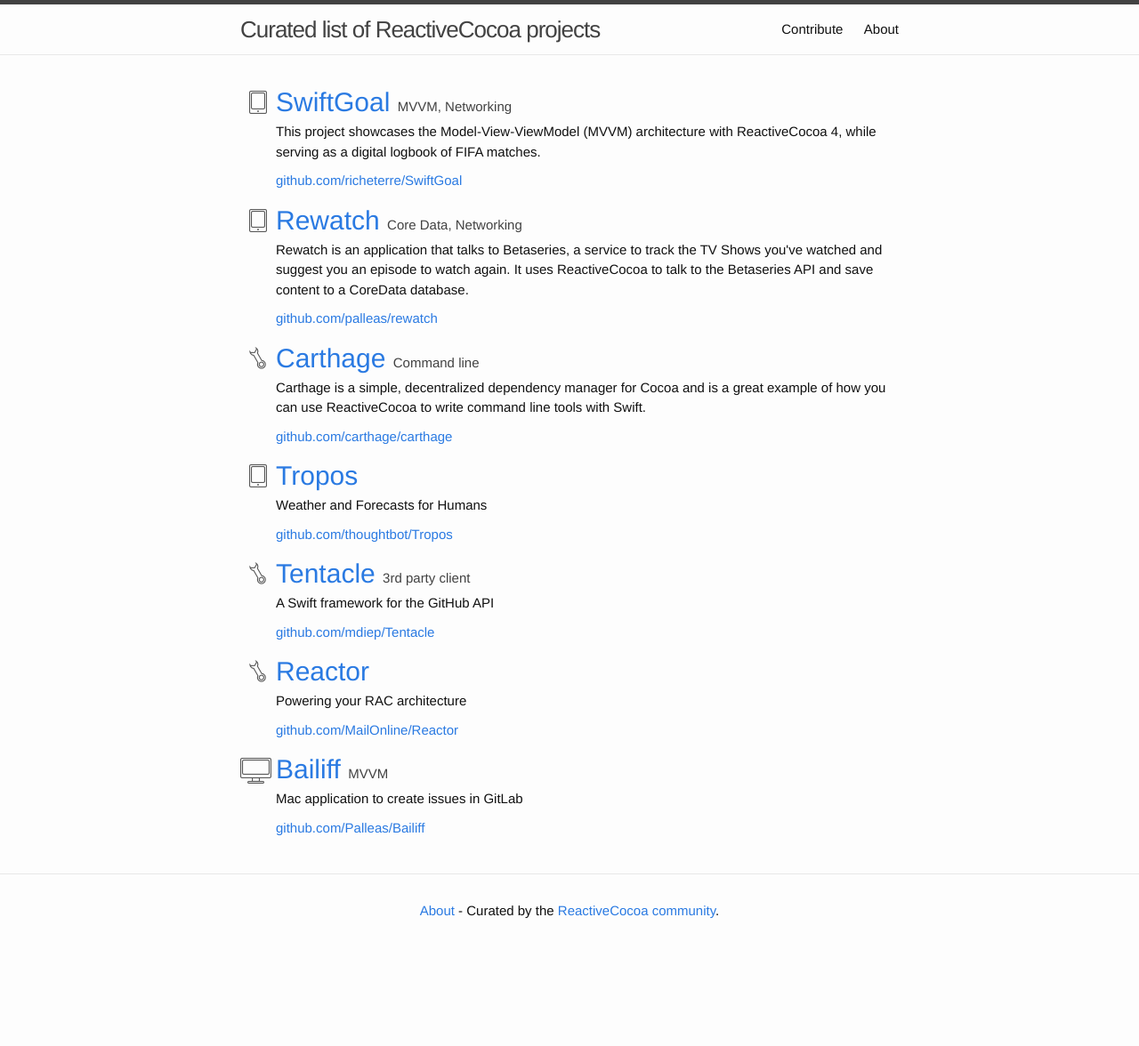
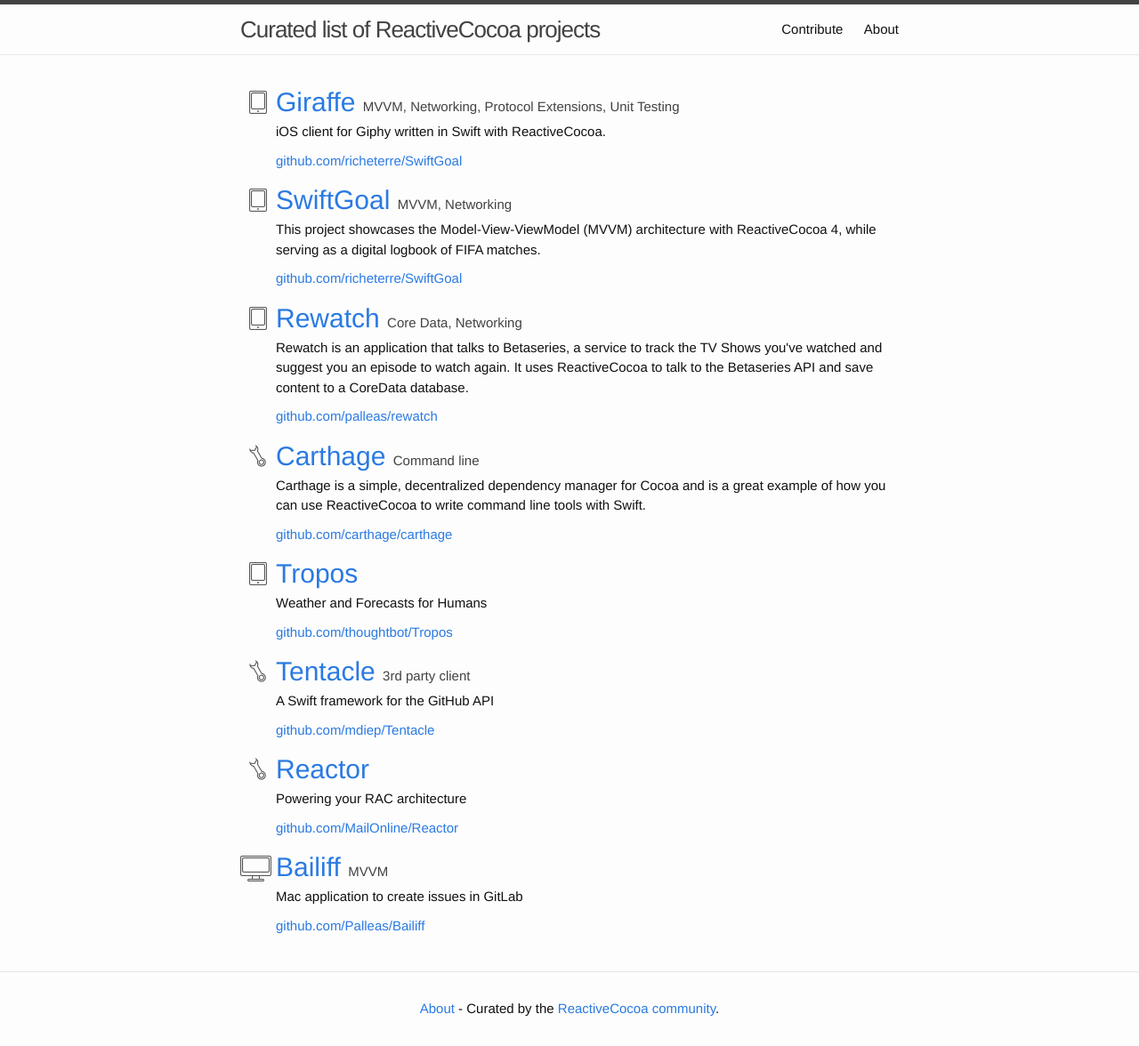
Before and after one commit to RACCommunity/racurated, a Jekyll site: the page built from index.html, in a window 1280 px wide. Shown: the whole page at 89% size. Built offline with Jekyll 4.4.1, drawn with Linux system fonts in a browser that asks for light colours; before the commit the page ends 1066 px from its top, so only the background shows below that.

Commit message:
Add Giraffe

```diff
--- a/_data/projects.yml
+++ b/_data/projects.yml
@@ -1,3 +1,9 @@
+- name: Giraffe
+  description: "iOS client for Giphy written in Swift with ReactiveCocoa."
+  highlights: [MVVM, Networking, Protocol Extensions, Unit Testing]
+  type: ios
+  rac_version: 4
+  repo_url: https://github.com/richeterre/SwiftGoal
 - name: SwiftGoal
   description: "This project showcases the Model-View-ViewModel (MVVM) architecture with ReactiveCocoa 4, while serving as a digital logbook of FIFA matches."
   highlights: [MVVM, Networking]
```
